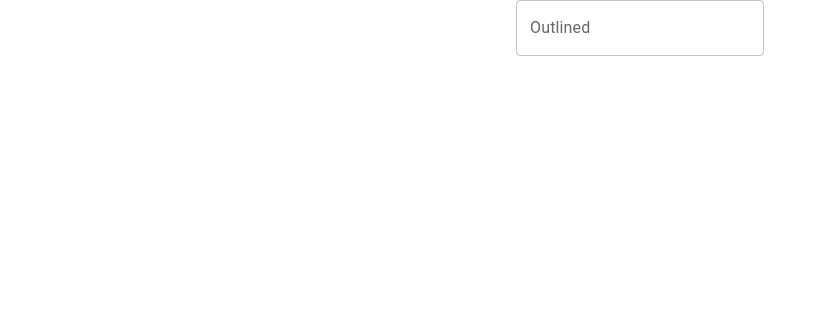
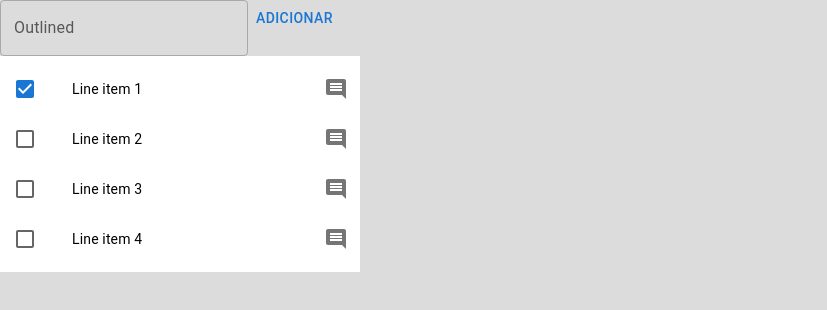
Before and after one commit to devjuanmarcos/Projeto-TodoList-Desenvolvimento-Web-Serratec, a React (Create React App) app in the folder todo/: page / in a window 1280 px wide. Shown: the top 310 px of the page, without its empty margins (0-827 px from the left). Built offline with nearby package versions, Linux system fonts and the light colour scheme.

Commit message:
botao e caixa de selecao feitos

```diff
--- a/todo/package.json
+++ b/todo/package.json
@@ -5,6 +5,7 @@
   "dependencies": {
     "@emotion/react": "^11.10.5",
     "@emotion/styled": "^11.10.5",
+    "@mui/icons-material": "^5.10.9",
     "@mui/material": "^5.10.11",
     "@testing-library/jest-dom": "^5.16.5",
     "@testing-library/react": "^13.4.0",
--- a/todo/src/App.css
+++ b/todo/src/App.css
@@ -1,38 +1,3 @@
-.App {
-  text-align: center;
+body{
+  background-color: gainsboro;
 }
-
-.App-logo {
-  height: 40vmin;
-  pointer-events: none;
-}
-
-@media (prefers-reduced-motion: no-preference) {
-  .App-logo {
-    animation: App-logo-spin infinite 20s linear;
-  }
-}
-
-.App-header {
-  background-color: #282c34;
-  min-height: 100vh;
-  display: flex;
-  flex-direction: column;
-  align-items: center;
-  justify-content: center;
-  font-size: calc(10px + 2vmin);
-  color: white;
-}
-
-.App-link {
-  color: #61dafb;
-}
-
-@keyframes App-logo-spin {
-  from {
-    transform: rotate(0deg);
-  }
-  to {
-    transform: rotate(360deg);
-  }
-}
--- a/todo/src/App.js
+++ b/todo/src/App.js
@@ -1,10 +1,12 @@
 import './App.css';
 import Form from './components/Form';
+import TodoItem from './components/TodoItem';
 
 function App() {
   return (
     <div className="App">
       <Form />
+      <TodoItem />
     </div>
   );
 }
--- a/todo/src/components/Form.jsx
+++ b/todo/src/components/Form.jsx
@@ -1,10 +1,11 @@
-import { TextField } from '@mui/material';
+import { Button, TextField } from '@mui/material';
 import React from 'react';
 
 export default function Form(){
     return(
         <div>
         <TextField id="outlined-basic" label="Outlined" variant="outlined" />
+        <Button variant="text">Adicionar</Button>
         </div>
     );
 }
--- /dev/null
+++ b/todo/src/components/TodoItem.jsx
@@ -0,0 +1,59 @@
+import * as React from 'react';
+import List from '@mui/material/List';
+import ListItem from '@mui/material/ListItem';
+import ListItemButton from '@mui/material/ListItemButton';
+import ListItemIcon from '@mui/material/ListItemIcon';
+import ListItemText from '@mui/material/ListItemText';
+import Checkbox from '@mui/material/Checkbox';
+import IconButton from '@mui/material/IconButton';
+import CommentIcon from '@mui/icons-material/Comment';
+
+export default function TodoItem() {
+  const [checked, setChecked] = React.useState([0]);
+
+  const handleToggle = (value) => () => {
+    const currentIndex = checked.indexOf(value);
+    const newChecked = [...checked];
+
+    if (currentIndex === -1) {
+      newChecked.push(value);
+    } else {
+      newChecked.splice(currentIndex, 1);
+    }
+
+    setChecked(newChecked);
+  };
+
+  return (
+    <List sx={{ width: '100%', maxWidth: 360, bgcolor: 'background.paper' }}>
+      {[0, 1, 2, 3].map((value) => {
+        const labelId = `checkbox-list-label-${value}`;
+
+        return (
+          <ListItem
+            key={value}
+            secondaryAction={
+              <IconButton edge="end" aria-label="comments">
+                <CommentIcon />
+              </IconButton>
+            }
+            disablePadding
+          >
+            <ListItemButton role={undefined} onClick={handleToggle(value)} dense>
+              <ListItemIcon>
+                <Checkbox
+                  edge="start"
+                  checked={checked.indexOf(value) !== -1}
+                  tabIndex={-1}
+                  disableRipple
+                  inputProps={{ 'aria-labelledby': labelId }}
+                />
+              </ListItemIcon>
+              <ListItemText id={labelId} primary={`Line item ${value + 1}`} />
+            </ListItemButton>
+          </ListItem>
+        );
+      })}
+    </List>
+  );
+}
```
Also changed, not shown: 1 other file (tests, documents, lock files or other folders).
